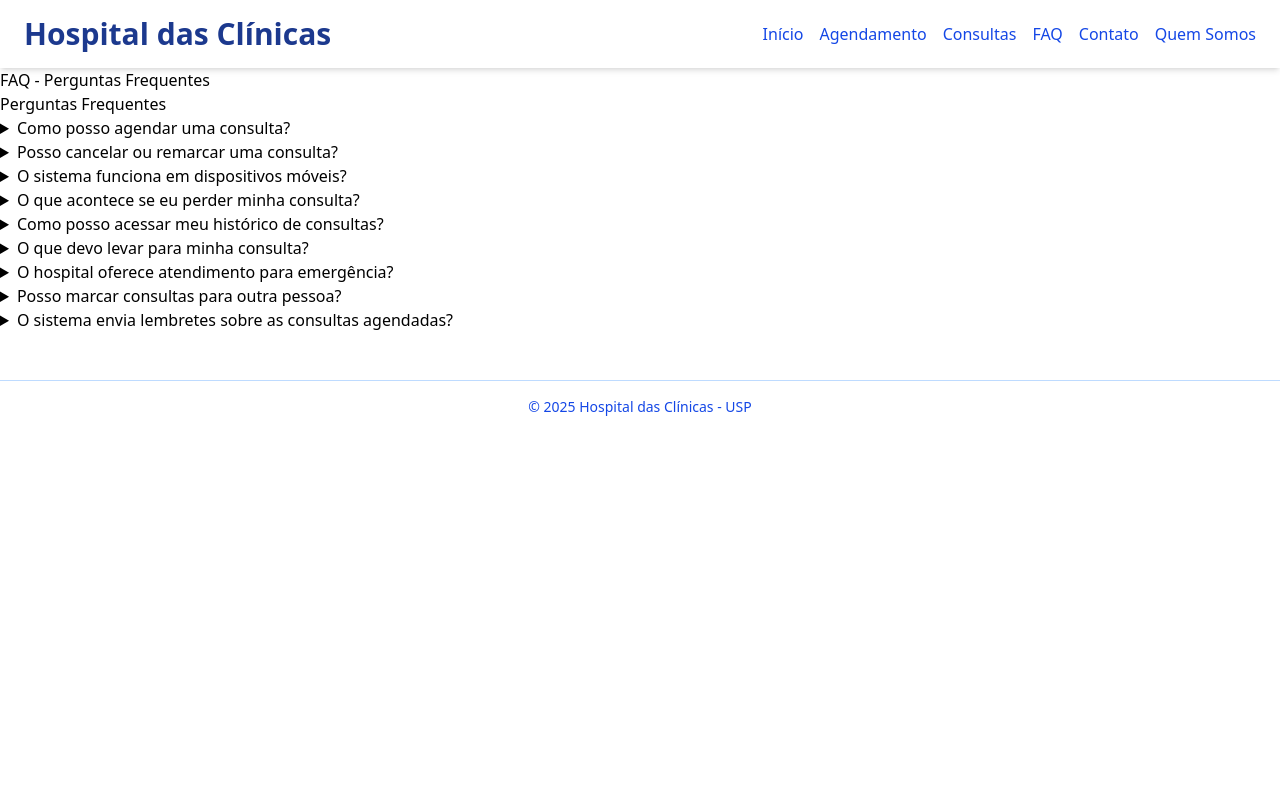
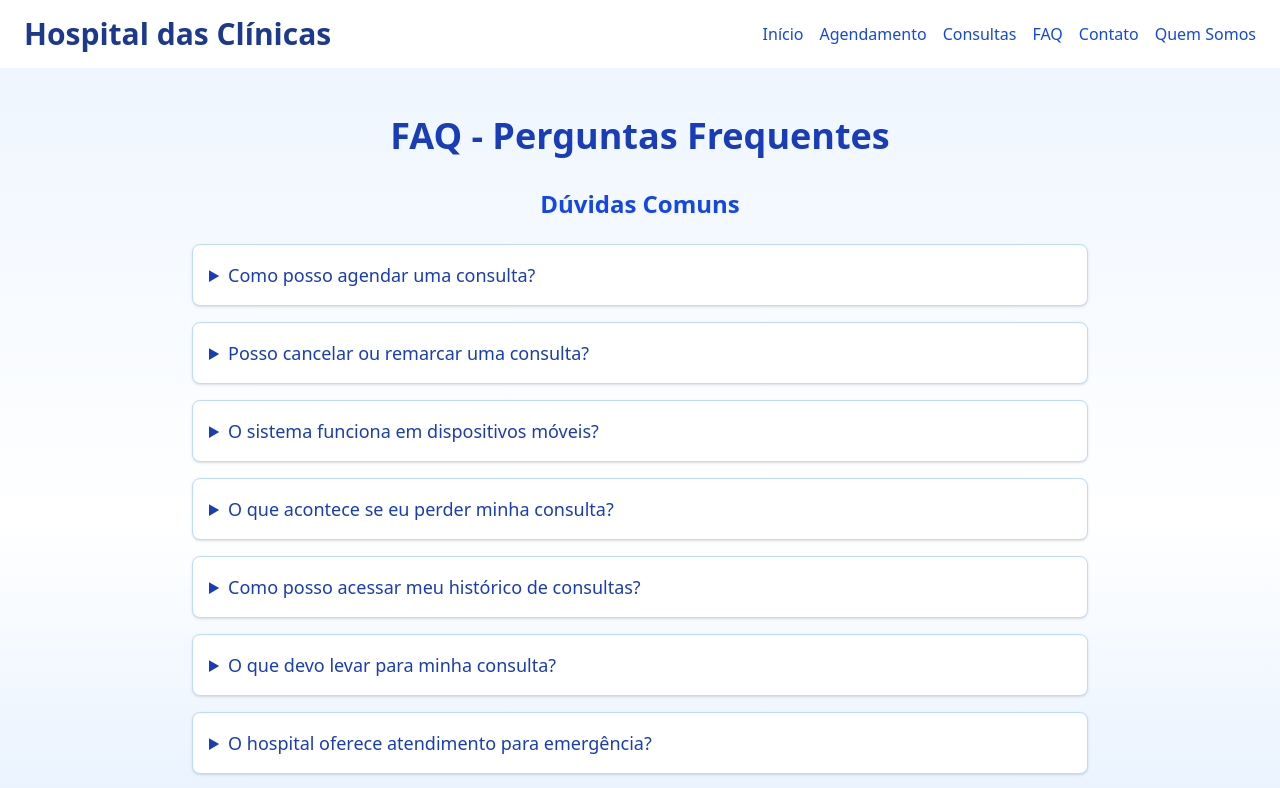
Before and after one commit to Challenge-Sprints/projeto-sprint3, a React (Vite) app: page /faq in a window 1280 px wide. Shown: the top 788 px of the page. Built offline with nearby package versions, Linux system fonts and the light colour scheme.

Commit message:
CSS da página FAQ

```diff
--- a/src/routes/Faq/index.tsx
+++ b/src/routes/Faq/index.tsx
@@ -1,54 +1,72 @@
-export default function Faq(){
-    return(
-        <main>
-            <h1>FAQ - Perguntas Frequentes</h1>
-            <section id="faq">
-            <h2>Perguntas Frequentes</h2>
-            <details>
-                <summary>Como posso agendar uma consulta?</summary>
-                <p>Acesse a página de Agendamento, preencha o formulário com seus dados e escolha um horário disponível.</p>
+export default function Faq() {
+  return (
+    <main className="bg-gradient-to-b from-blue-50 via-white to-blue-100 min-h-screen px-6 py-12 text-blue-900">
+      <section id="faq" className="max-w-4xl mx-auto">
+        <h1 className="text-4xl font-bold text-center mb-8 text-blue-800">FAQ - Perguntas Frequentes</h1>
+        <h2 className="text-2xl font-semibold mb-6 text-blue-700 text-center">Dúvidas Comuns</h2>
+
+        <div className="space-y-4">
+          {faqItems.map((item, index) => (
+            <details
+              key={index}
+              className="bg-white border border-blue-200 rounded-lg shadow-sm p-4 hover:shadow-md transition-shadow duration-300"
+            >
+              <summary className="cursor-pointer text-blue-800 font-medium text-lg hover:text-blue-600 transition-colors duration-200">
+                {item.pergunta}
+              </summary>
+              <p className="mt-2 text-blue-700">{item.resposta}</p>
             </details>
+          ))}
+        </div>
+      </section>
+    </main>
+  );
+}
 
-            <details>
-                <summary>Posso cancelar ou remarcar uma consulta?</summary>
-                <p>Sim! Na página de Consultas, você pode visualizar suas consultas e optar por cancelar ou remarcar, conforme sua necessidade.</p>
-            </details>
-
-            <details>
-                <summary>O sistema funciona em dispositivos móveis?</summary>
-                <p>Sim! Nossa plataforma é totalmente responsiva e pode ser utilizada em celulares, tablets e computadores.</p>
-            </details>
-
-            <details>
-                <summary>O que acontece se eu perder minha consulta?</summary>
-                <p>Se você não puder comparecer à consulta, recomendamos que a cancele ou remarque com antecedência. Caso contrário, pode haver impacto na sua prioridade de agendamento futuro.</p>
-            </details>
-
-            <details>
-                <summary>Como posso acessar meu histórico de consultas?</summary>
-                <p>Você pode visualizar todas as consultas passadas e futuras na página Minhas Consultas, onde também poderá cancelar ou remarcar caso necessário.</p>
-            </details>
-
-            <details>
-                <summary>O que devo levar para minha consulta?</summary>
-                <p>Recomendamos que você leve um documento de identificação, exames anteriores relacionados ao atendimento e o cartão do convênio (se aplicável).</p>
-            </details>
-
-            <details>
-                <summary>O hospital oferece atendimento para emergência?</summary>
-                <p>Nosso sistema de agendamento é voltado para consultas eletivas. Para atendimentos emergenciais, recomendamos que procure um pronto-socorro mais próximo.</p>
-            </details>
-
-            <details>
-                <summary>Posso marcar consultas para outra pessoa?</summary>
-                <p>Sim, você pode marcar consultas para familiares ou pessoas próximas, desde que tenha os dados necessários, como nome, CPF e informações de contato.</p>
-            </details>
-
-            <details>
-                <summary>O sistema envia lembretes sobre as consultas agendadas?</summary>
-                <p>Sim! Você receberá notificações automáticas antes da data da sua consulta para garantir que não se esqueça do compromisso.</p>
-            </details>
-        </section>
-        </main>
-    )
-}
+const faqItems = [
+  {
+    pergunta: "Como posso agendar uma consulta?",
+    resposta:
+      "Acesse a página de Agendamento, preencha o formulário com seus dados e escolha um horário disponível.",
+  },
+  {
+    pergunta: "Posso cancelar ou remarcar uma consulta?",
+    resposta:
+      "Sim! Na página de Consultas, você pode visualizar suas consultas e optar por cancelar ou remarcar, conforme sua necessidade.",
+  },
+  {
+    pergunta: "O sistema funciona em dispositivos móveis?",
+    resposta:
+      "Sim! Nossa plataforma é totalmente responsiva e pode ser utilizada em celulares, tablets e computadores.",
+  },
+  {
+    pergunta: "O que acontece se eu perder minha consulta?",
+    resposta:
+      "Se você não puder comparecer à consulta, recomendamos que a cancele ou remarque com antecedência. Caso contrário, pode haver impacto na sua prioridade de agendamento futuro.",
+  },
+  {
+    pergunta: "Como posso acessar meu histórico de consultas?",
+    resposta:
+      "Você pode visualizar todas as consultas passadas e futuras na página Minhas Consultas, onde também poderá cancelar ou remarcar caso necessário.",
+  },
+  {
+    pergunta: "O que devo levar para minha consulta?",
+    resposta:
+      "Recomendamos que você leve um documento de identificação, exames anteriores relacionados ao atendimento e o cartão do convênio (se aplicável).",
+  },
+  {
+    pergunta: "O hospital oferece atendimento para emergência?",
+    resposta:
+      "Nosso sistema de agendamento é voltado para consultas eletivas. Para atendimentos emergenciais, recomendamos que procure um pronto-socorro mais próximo.",
+  },
+  {
+    pergunta: "Posso marcar consultas para outra pessoa?",
+    resposta:
+      "Sim, você pode marcar consultas para familiares ou pessoas próximas, desde que tenha os dados necessários, como nome, CPF e informações de contato.",
+  },
+  {
+    pergunta: "O sistema envia lembretes sobre as consultas agendadas?",
+    resposta:
+      "Sim! Você receberá notificações automáticas antes da data da sua consulta para garantir que não se esqueça do compromisso.",
+  },
+];
```
